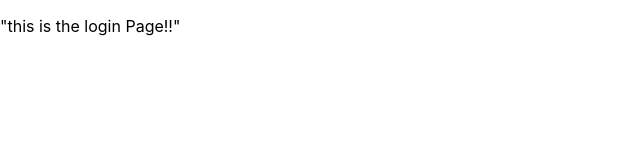
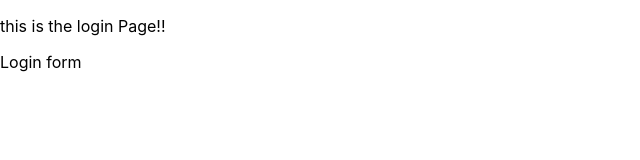
Before and after one commit to Luc-Govaarts/ToDo-front, a React (Create React App) app: page /login in a window 1280 px wide. Shown: the top 160 px of the page, without its empty margins (0-640 px from the left). Built offline with nearby package versions, Linux system fonts and the light colour scheme.

Commit message:
seting up login variables and form

```diff
--- a/package.json
+++ b/package.json
@@ -3,6 +3,7 @@
   "version": "0.1.0",
   "private": true,
   "dependencies": {
+    "@material-ui/core": "^4.11.4",
     "@testing-library/jest-dom": "^5.12.0",
     "@testing-library/react": "^11.2.7",
     "@testing-library/user-event": "^12.8.3",
--- a/src/Pages/Login.js
+++ b/src/Pages/Login.js
@@ -1,9 +1,21 @@
-import React from 'react'
+import React, { useState } from 'react'
 
 export default function Login() {
-    return (
-        <div>
-            <p>"this is the login Page!!"</p>
-        </div>
-    )
+	const [username, setUsername] = useState('')
+	const [password, set_password] = useState('')
+
+	return (
+		<div>
+			<div>
+				<p>this is the login Page!!</p>
+			</div>
+            <div>
+                <form>
+                    <p>
+                        Login form
+                    </p>
+                </form>
+            </div>
+		</div>
+	)
 }
```
Also changed, not shown: 1 other file (tests, documents, lock files or other folders).
